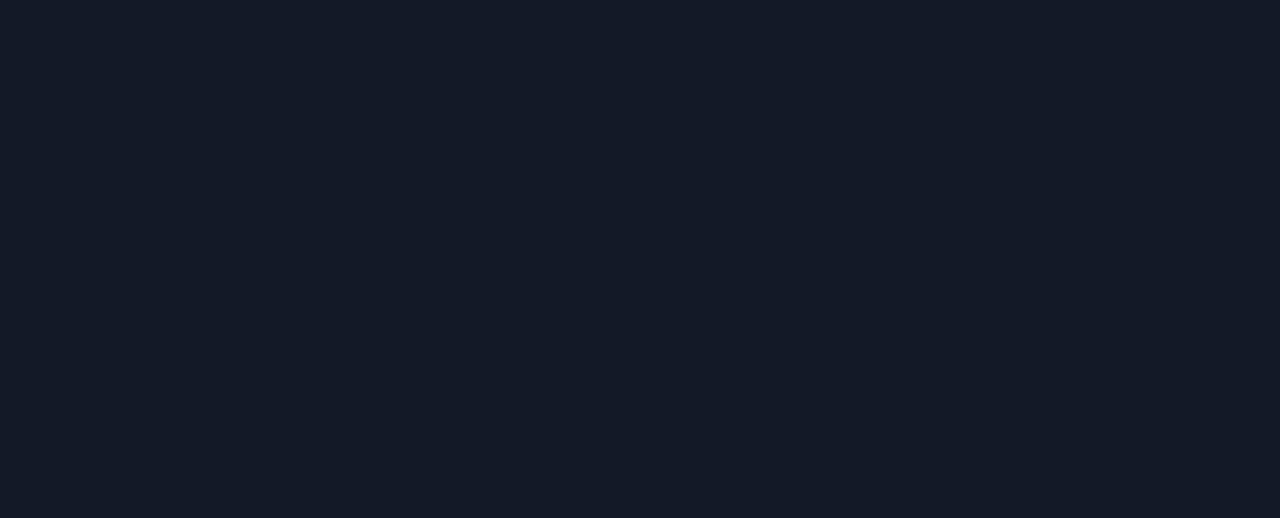
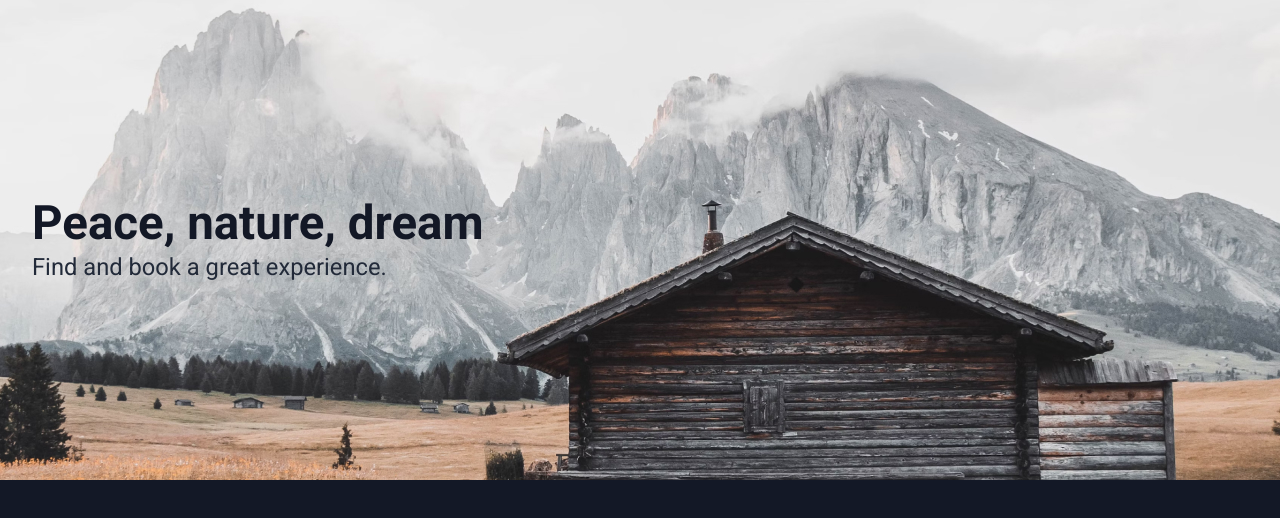
Before and after one commit to darryndotdev/property-listing, a Next.js app: page / in a window 1280 px wide. Shown: the top 518 px of the page. Built offline with nearby package versions, Linux system fonts and the light colour scheme.

Commit message:
style: creating the hero component

```diff
--- a/app/page.js
+++ b/app/page.js
@@ -1,7 +1,9 @@
+import Hero from '@/components/Hero/Hero';
+
 export default function Home() {
     return (
         <>
-            <h1>Hello world!</h1>
+            <Hero />
         </>
     );
 }
--- /dev/null
+++ b/components/Hero/Hero.js
@@ -0,0 +1,16 @@
+import styles from './Hero.module.css';
+
+function Hero() {
+    return (
+        <header className={styles.header}>
+            <div>
+                <h1>Peace, nature, dream</h1>
+                <p className={styles.intro}>
+                    Find and book a great experience.
+                </p>
+            </div>
+        </header>
+    );
+}
+
+export default Hero;
--- /dev/null
+++ b/components/Hero/Hero.module.css
@@ -0,0 +1,25 @@
+.header {
+    display: grid;
+    justify-items: start;
+    align-items: start;
+    background-image: url(./../../public/hero-image.jpg);
+    background-repeat: no-repeat;
+    background-size: cover;
+    background-position: center;
+    padding: 2rem;
+    min-height: 50vh;
+}
+
+.intro {
+    color: var(--card-background-colour);
+    font-size: clamp(1.25rem, 1.1786rem + 0.381vw, 1.625rem);
+    line-height: 1;
+    margin-top: 0.5rem;
+}
+
+@media (min-width: 40em) {
+    .header {
+        align-items: center;
+        min-height: 60vh;
+    }
+}
```
